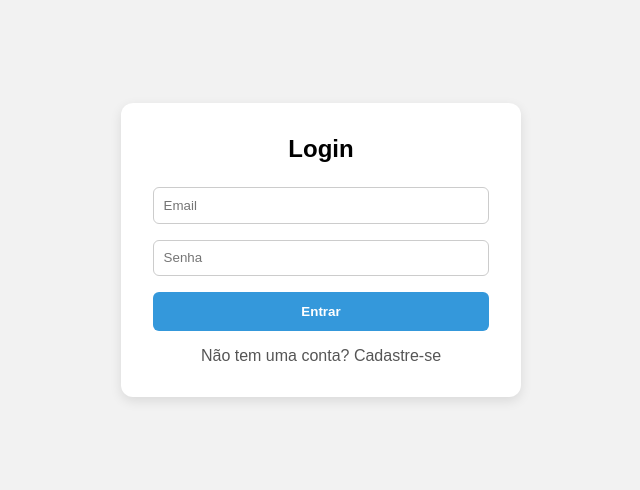
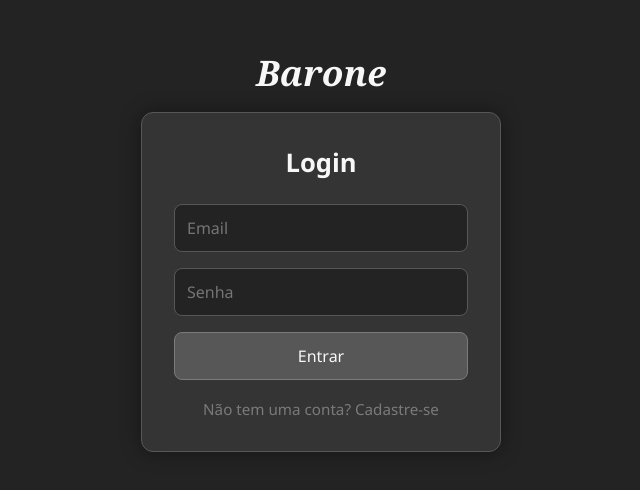
Before and after one commit to devmarquinhos/barone, a plain HTML site: page frontend/index.html in a window 1280 px wide. Shown: the part 150-640 px from the top of the page, without its empty margins (319-959 px from the left). Drawn offline with Linux system fonts and the light colour scheme.

Commit message:
Front-end Adjusts - Now rating stars will persist, login and register form ui updated.

```diff
--- a/frontend/index.html
+++ b/frontend/index.html
@@ -1,25 +1,27 @@
 <!DOCTYPE html>
-<html lang="pt-br">
+<html lang="pt-BR">
 <head>
-    <meta charset="UTF-8">
-    <meta name="viewport" content="width=device-width, initial-scale=1.0">
-    <title>Barone - Receitas Deliciosas</title>
-    <link rel="stylesheet" href="style.css">
+  <meta charset="UTF-8" />
+  <meta name="viewport" content="width=device-width, initial-scale=1.0"/>
+  <title>Barone - Login</title>
+  <link rel="stylesheet" href="style.css" />
 </head>
 <body>
-    <div class="container" id="formContainer">
+  <div class="auth-container">
+    <h1 class="logo">Barone</h1>
+    <div class="auth-box">
       <h2 id="form-title">Login</h2>
       <form id="auth-form">
         <div id="username-group" style="display: none;">
-          <input type="text" id="username" placeholder="Nome de usuário">
+          <input type="text" id="username" placeholder="Nome de usuário" />
         </div>
-        <input type="email" id="email" placeholder="Email" required>
-        <input type="password" id="password" placeholder="Senha" required>
+        <input type="email" id="email" placeholder="Email" required />
+        <input type="password" id="password" placeholder="Senha" required />
         <button type="submit">Entrar</button>
       </form>
-      <div class="toggle" onclick="toggleMode()">Não tem uma conta? Cadastre-se</div>
-
-      </div>
-      <script src="script.js"></script>
+      <p class="toggle" onclick="toggleMode()">Não tem uma conta? Cadastre-se</p>
+    </div>
+  </div>
+  <script src="script.js"></script>
 </body>
 </html>
--- a/frontend/style.css
+++ b/frontend/style.css
@@ -2,29 +2,44 @@
   box-sizing: border-box;
   margin: 0;
   padding: 0;
-  font-family: Arial, sans-serif;
+  font-family: 'Segoe UI', sans-serif;
 }
 
 body {
-  background: #f2f2f2;
+  background-color: #232323;
   display: flex;
   justify-content: center;
   align-items: center;
   height: 100vh;
 }
 
-.container {
-  background: white;
+.logo {
+  color: #F7F7F7;
+  font-family: 'Georgia', serif;
+  font-style: italic;
+  font-size: 2.2rem;
+  text-align: center;
+  margin-bottom: 1rem;
+}
+
+.auth-container {
+  width: 100%;
+  max-width: 360px;
+}
+
+.auth-box {
+  background-color: #343434;
+  border: 1px solid #575757;
   padding: 2rem;
   border-radius: 12px;
-  box-shadow: 0 4px 12px rgba(0, 0, 0, 0.1);
-  width: 100%;
-  max-width: 400px;
+  color: #F7F7F7;
+  box-shadow: 0 0 20px rgba(0,0,0,0.4);
 }
 
 h2 {
   text-align: center;
   margin-bottom: 1.5rem;
+  font-size: 1.6rem;
 }
 
 form {
@@ -35,35 +50,33 @@ form {
 
 input {
   width: 100%;
-  padding: 0.6rem;
-  border: 1px solid #ccc;
-  border-radius: 6px;
+  padding: 0.75rem;
+  background-color: #232323;
+  border: 1px solid #575757;
+  color: #F7F7F7;
+  border-radius: 8px;
+  font-size: 1rem;
 }
 
 button {
-  width: 100%;
   padding: 0.75rem;
-  background-color: #3498db;
-  border: none;
-  border-radius: 6px;
-  color: white;
-  font-weight: bold;
+  background-color: #575757;
+  border: 1px solid #7A7A7A;
+  color: #F7F7F7;
+  border-radius: 8px;
+  font-size: 1rem;
   cursor: pointer;
-  transition: background-color 0.3s;
+  transition: background-color 0.3s ease;
 }
 
 button:hover {
-  background-color: #2980b9;
+  background-color: #6a6a6a;
 }
 
 .toggle {
-  margin-top: 1rem;
+  margin-top: 1.2rem;
   text-align: center;
-  color: #555;
+  color: #7A7A7A;
   cursor: pointer;
+  font-size: 0.95rem;
 }
-
-#username-group {
-  display: flex;
-  flex-direction: column;
-}
```
Also changed, not shown: frontend/pages/explore.js (+22 -1 lines).
